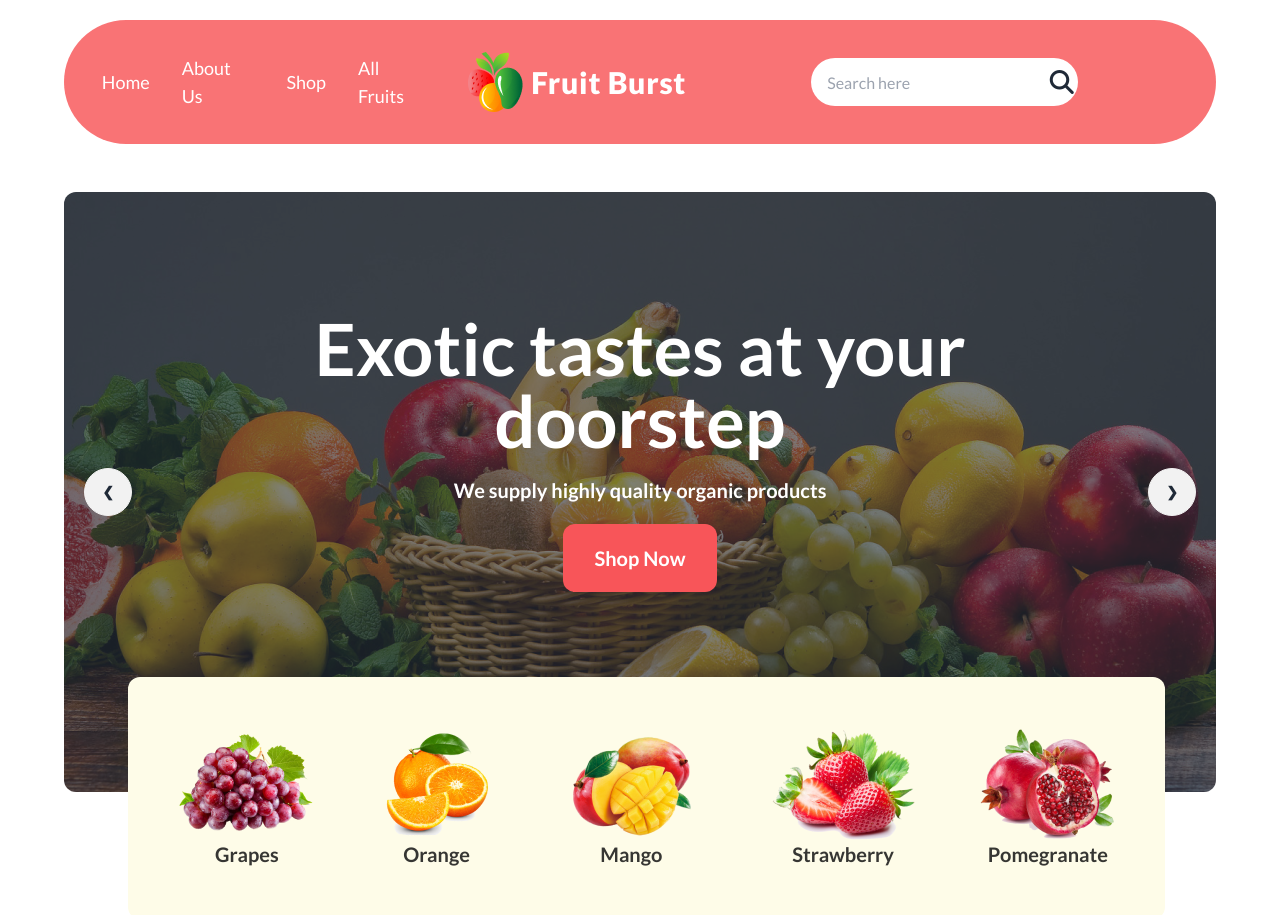
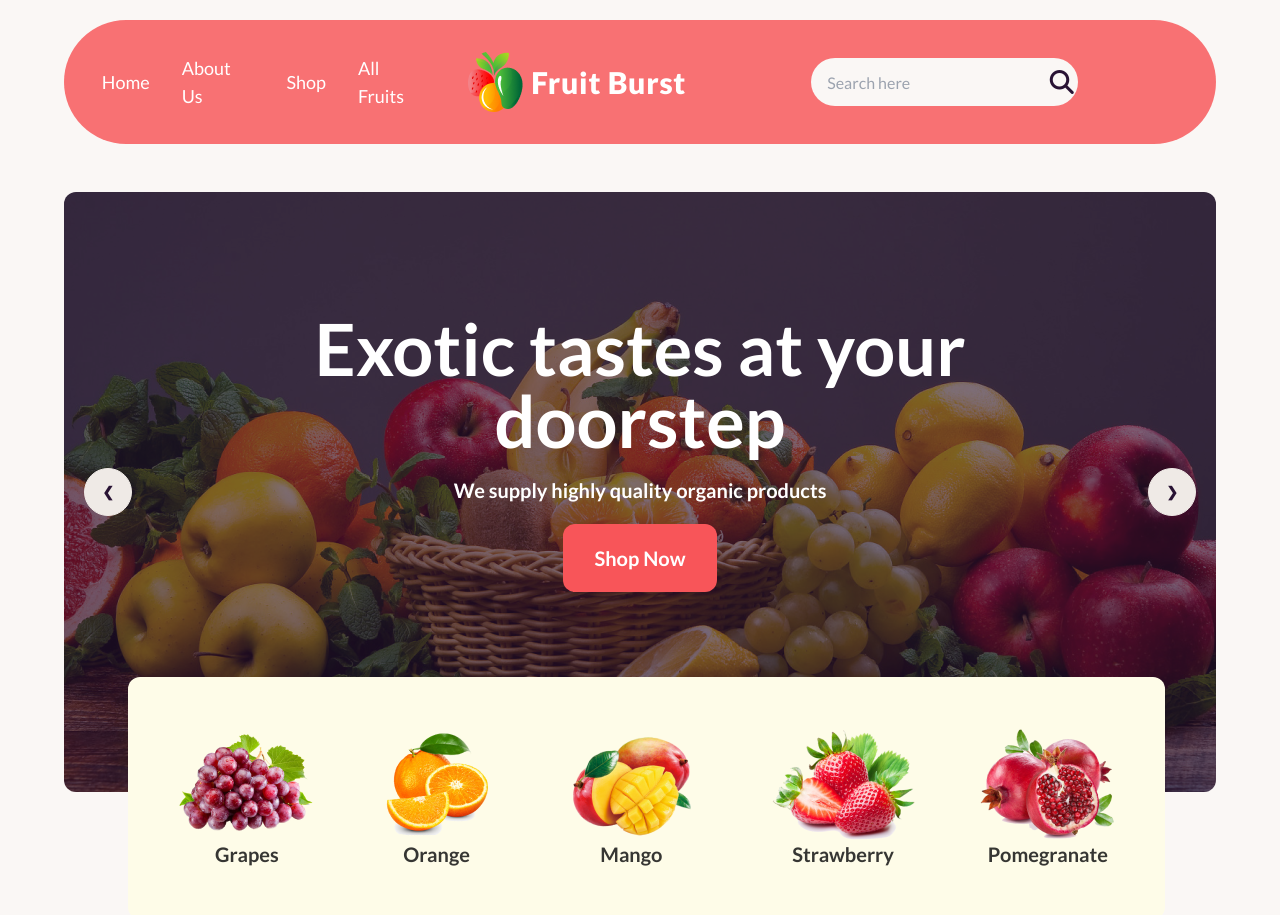
Before and after one commit to Alamin-22/assignment-3-new, a plain HTML site: page index.html in a window 1280 px wide. Shown: the top 915 px of the page. Drawn offline with nearby package versions, Linux system fonts and the light colour scheme; grey boxes are pictures that could not be loaded.

Commit message:
Fixing Dark Theme issu

```diff
--- a/index.html
+++ b/index.html
@@ -1,5 +1,5 @@
 <!DOCTYPE html>
-<html lang="en">
+<html lang="en" data-theme="cupcake">
 
 <head>
     <meta charset="UTF-8">
@@ -157,7 +157,6 @@
                             <div class="max-w-2xl md:pb-20">
                                 <h1 class="mb-5 text-4xl md:text-6xl lg:text-7xl text-[#FFFFFF] font-bold">Exotic tastes
                                     at your doorstep</h1>
-                                <p class="mb-5 font-semibold text-xs md:text-xl text-[#FFFFFF] ">We supply highly
                                     quality organic products</p>
                                 <button
                                     class="px-8 py-5 rounded-xl active:bg-[#dd5e64d8] hover:text-gray-700 border-none text-[#FFFFFF] text-xl font-bold bg-[#F85559]">Shop
```
